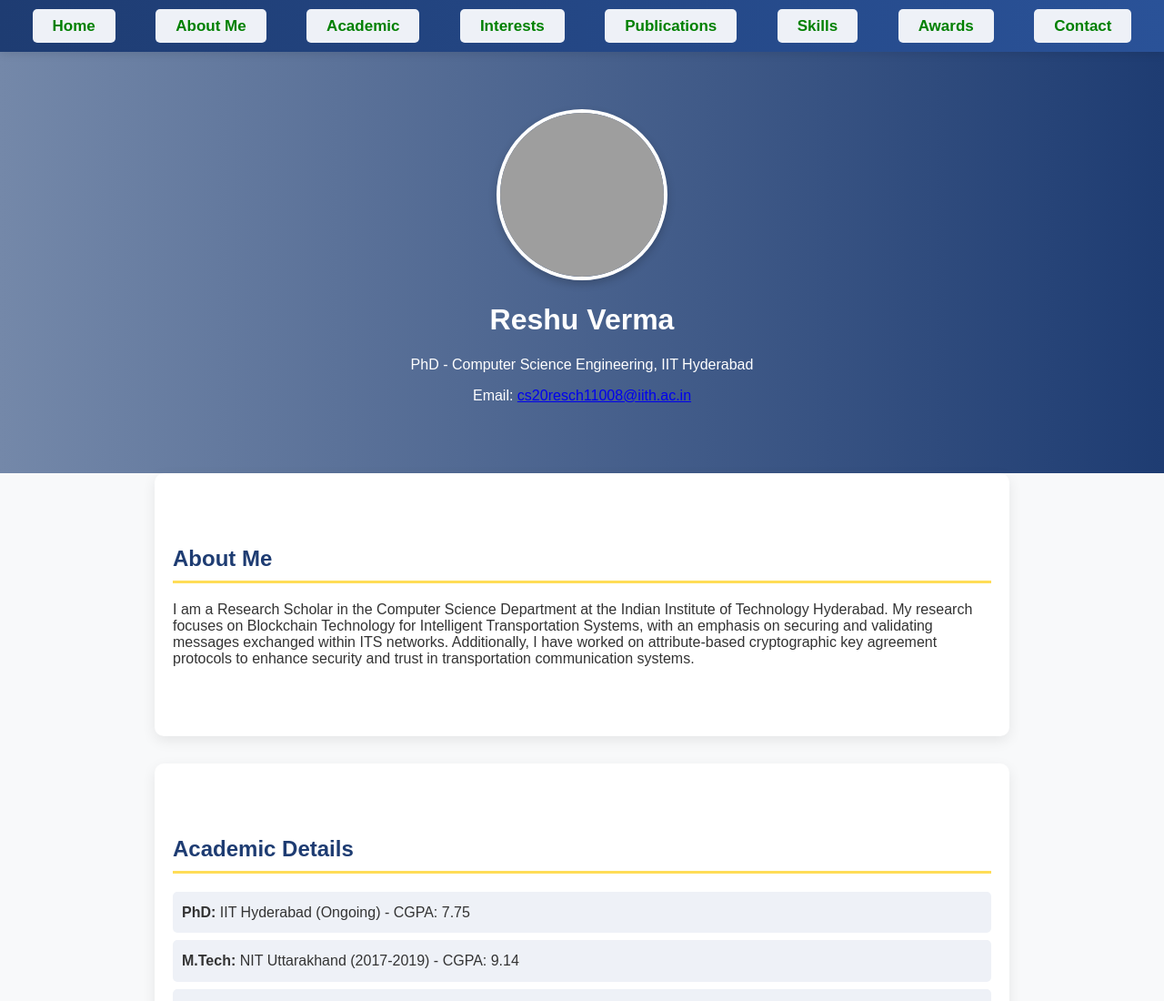
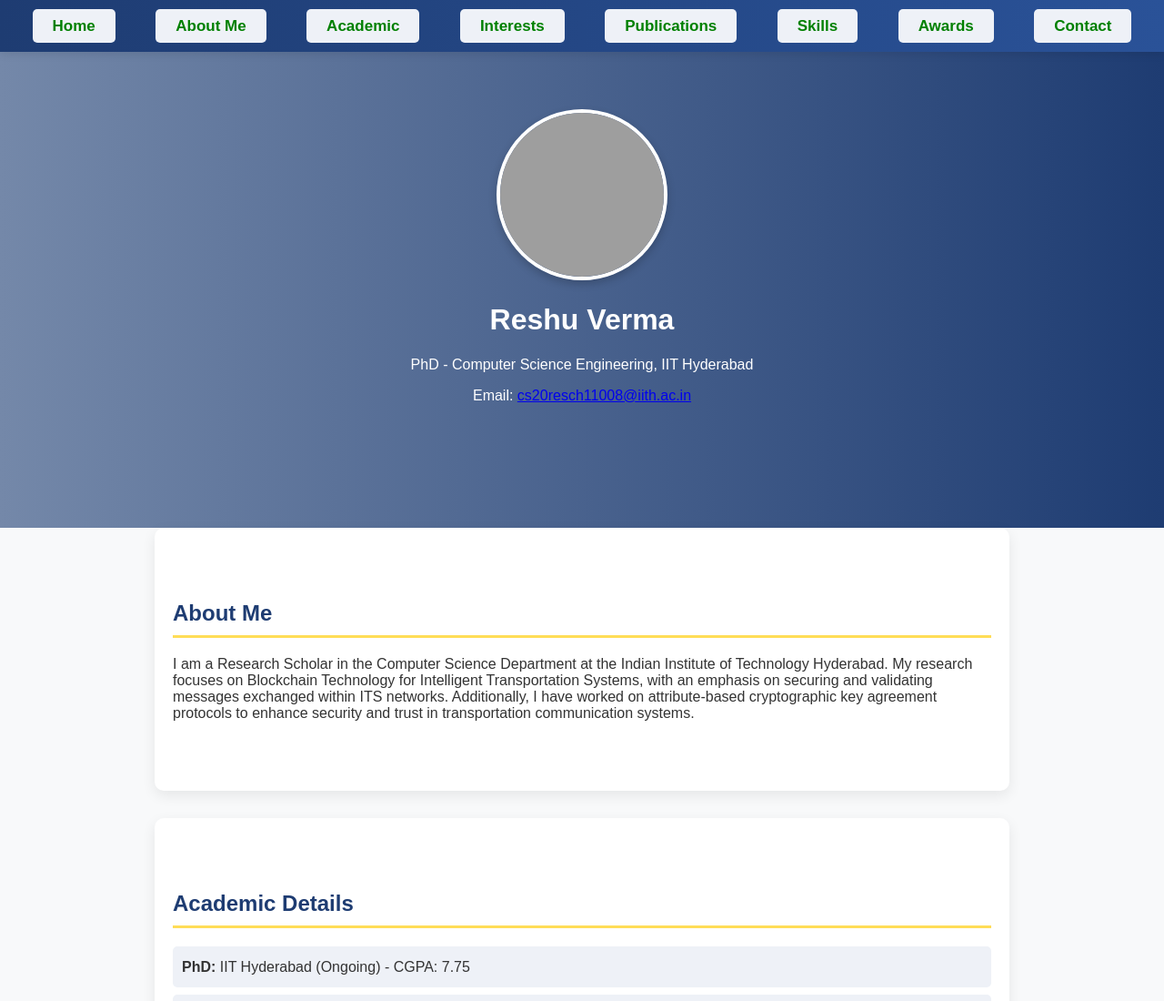
Before and after one commit to Reshu-24/reshu-24.github.io, a plain HTML site: page index.html in a window 1280 px wide. Shown: the top 1100 px of the page at 91% size. Drawn offline with Linux system fonts and the light colour scheme; grey boxes are pictures that could not be loaded.

Commit message:
Update styles.css

```diff
--- a/styles.css
+++ b/styles.css
@@ -50,7 +50,7 @@ nav ul li a:hover {
 /* Header Section */
 header {
     text-align: center;
-    padding: 120px 20px 60px;
+    padding: 120px 20px ;
     background: linear-gradient(to right, #7488a9, #1e3c72);
     color: white;
 }
```
